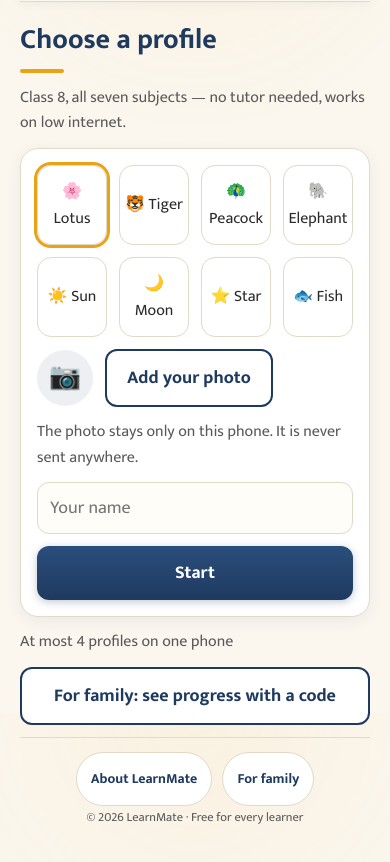
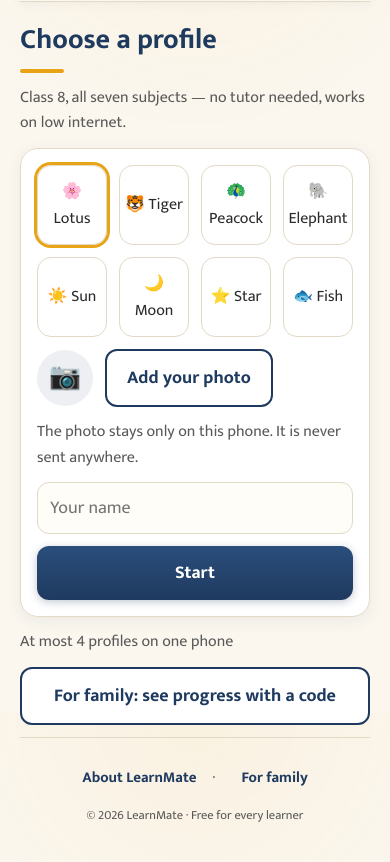
Before and after one commit to Daimx1214/learnmate, a website with bundled scripts: page index.html in a window 390 px wide. Shown: the part 131-993 px from the top of the page. Built offline with nearby package versions, Linux system fonts and the light colour scheme.

Commit message:
Phone polish: small data-saver checkbox, footer links as clean text row

```diff
--- a/styles.css
+++ b/styles.css
@@ -529,10 +529,11 @@ td:last-child {
 }
 
 .toggle input[type="checkbox"] {
-  width: 48px;
-  height: 48px;
-  flex: 0 0 48px;
+  width: 22px;
+  height: 22px;
+  flex: 0 0 22px;
   margin: 0;
+  accent-color: var(--blue);
 }
 
 .avatar-option {
@@ -1085,15 +1086,21 @@ body[data-route="progress"] .screen-title::after { background: var(--green); }
   display: inline-flex;
   align-items: center;
   min-height: 40px;
-  padding: 6px 14px;
-  font-size: 14px;
-  border: 1.5px solid var(--border);
-  border-radius: 999px;
-  background: #fff;
+  padding: 6px 8px;
+  font-size: 15px;
+  border: none;
+  border-radius: 0;
+  background: transparent;
   color: var(--blue);
   font-weight: 600;
   text-decoration: none;
-  transition: transform 0.16s ease, background-color 0.2s ease;
+}
+
+.app-footer .footer-links a:not(:last-child)::after {
+  content: "·";
+  margin-left: 16px;
+  color: var(--muted);
+  font-weight: 400;
 }
 .app-footer .footer-links a:active {
   transform: scale(0.96);
--- a/sw.js
+++ b/sw.js
@@ -1,7 +1,7 @@
 // sw.js — root service worker (scope: ./). Offline-first app shell cache.
 // /api/ requests are never cached. Other cross-origin and non-GET requests pass through.
 
-const CACHE = 'saathi-v32';
+const CACHE = 'saathi-v33';
 
 const SHELL = [
   './',
```
Also changed, not shown: CODEBENDERS_LOG.md (+1 -0 lines).
